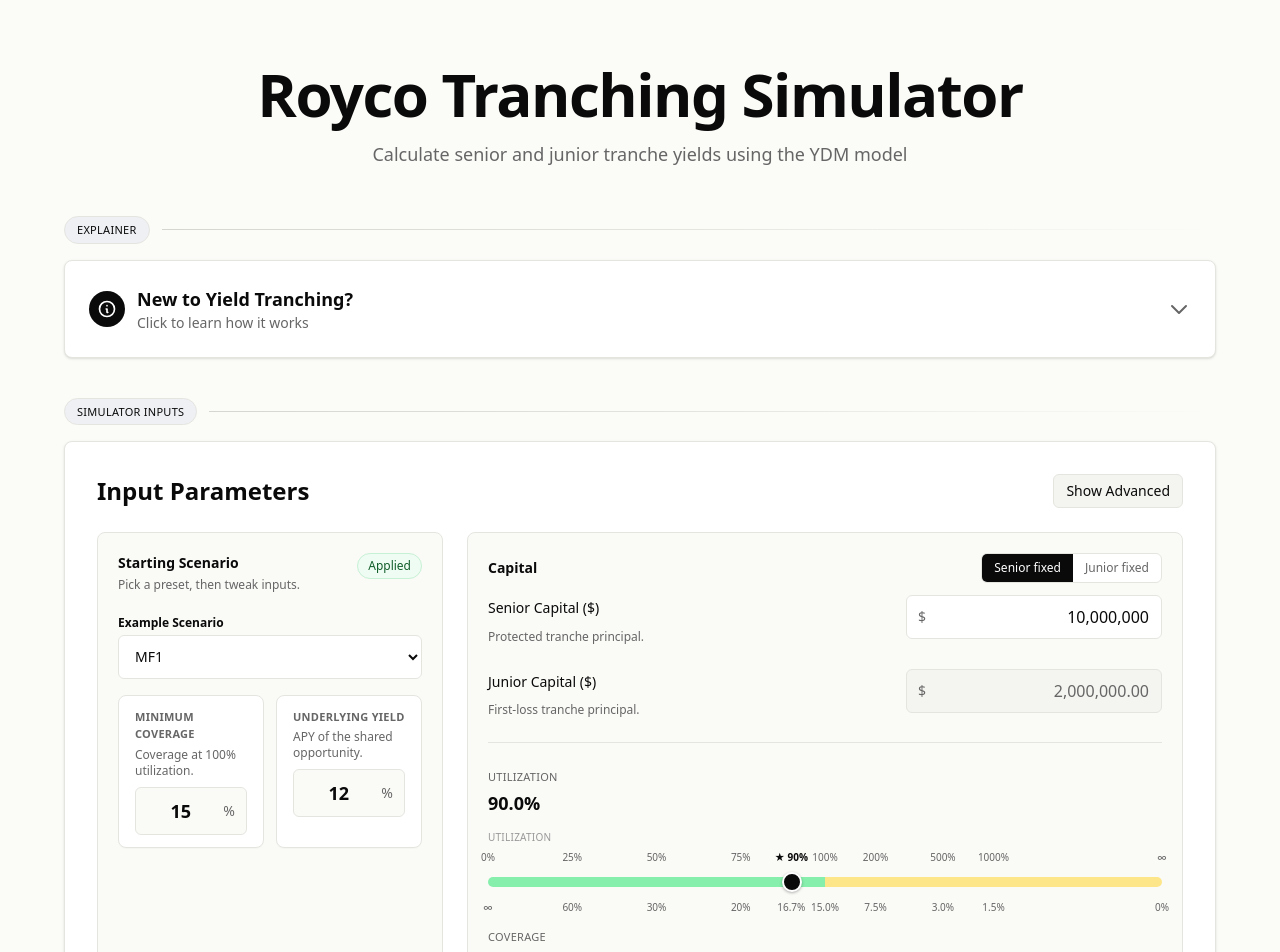
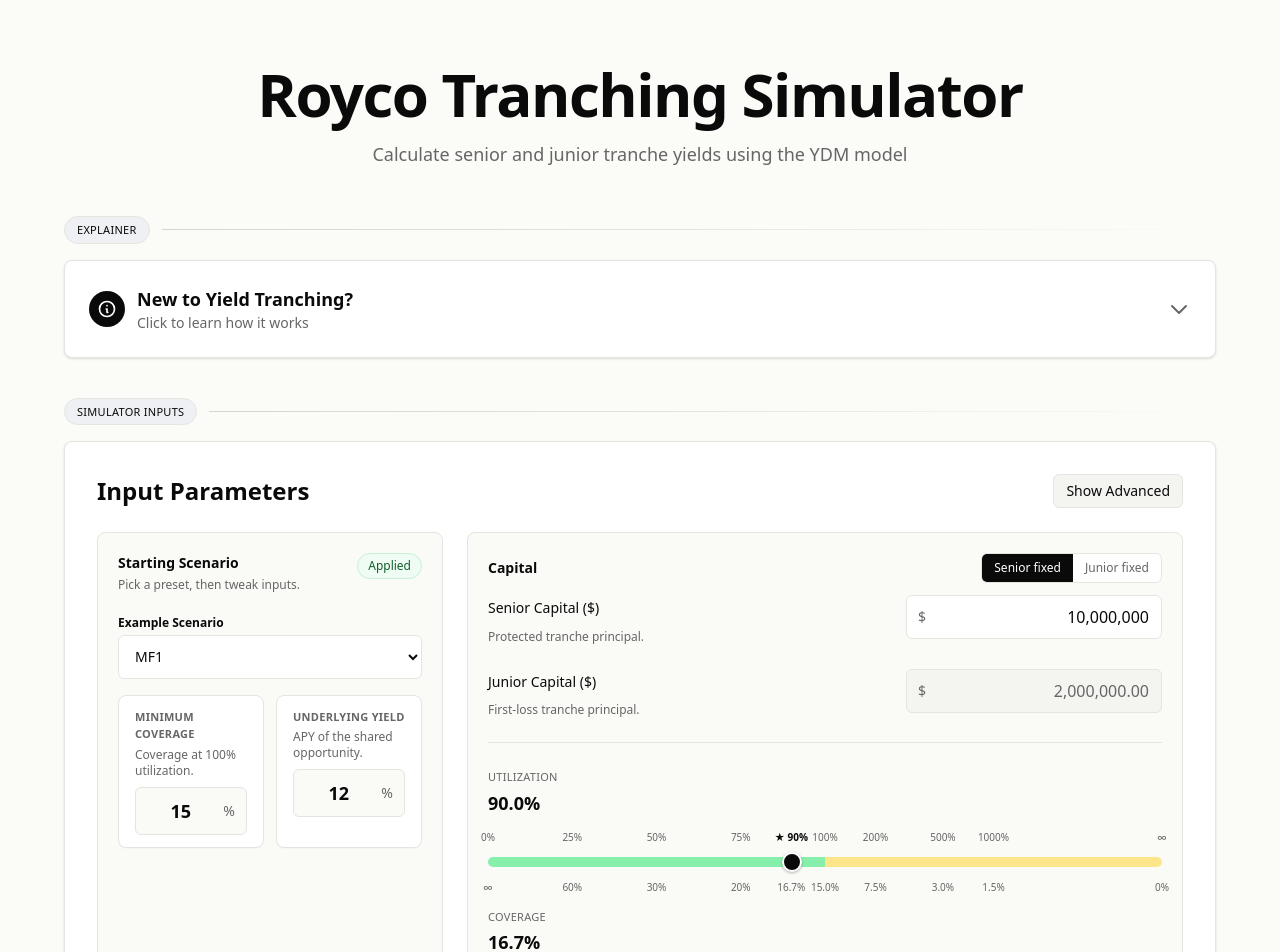
Before and after one commit to roycoprotocol/royco-simulator, a Next.js app: page / in a window 1280 px wide. Shown: the top 952 px of the page. Built offline with nearby package versions, Linux system fonts and the light colour scheme.

Commit message:
hide redundant utilization slider label

```diff
--- a/app/page.tsx
+++ b/app/page.tsx
@@ -905,7 +905,7 @@ export default function YieldSimulator() {
                     </p>
                   </div>
 
-                  <label htmlFor="utilization-slider" className="block text-[10px] uppercase tracking-wide text-[#999999] mb-1">Utilization</label>
+                  <label htmlFor="utilization-slider" className="sr-only">Utilization</label>
 
                   {/* Above-ticks (utilization) */}
                   <div className="relative h-5">
```
